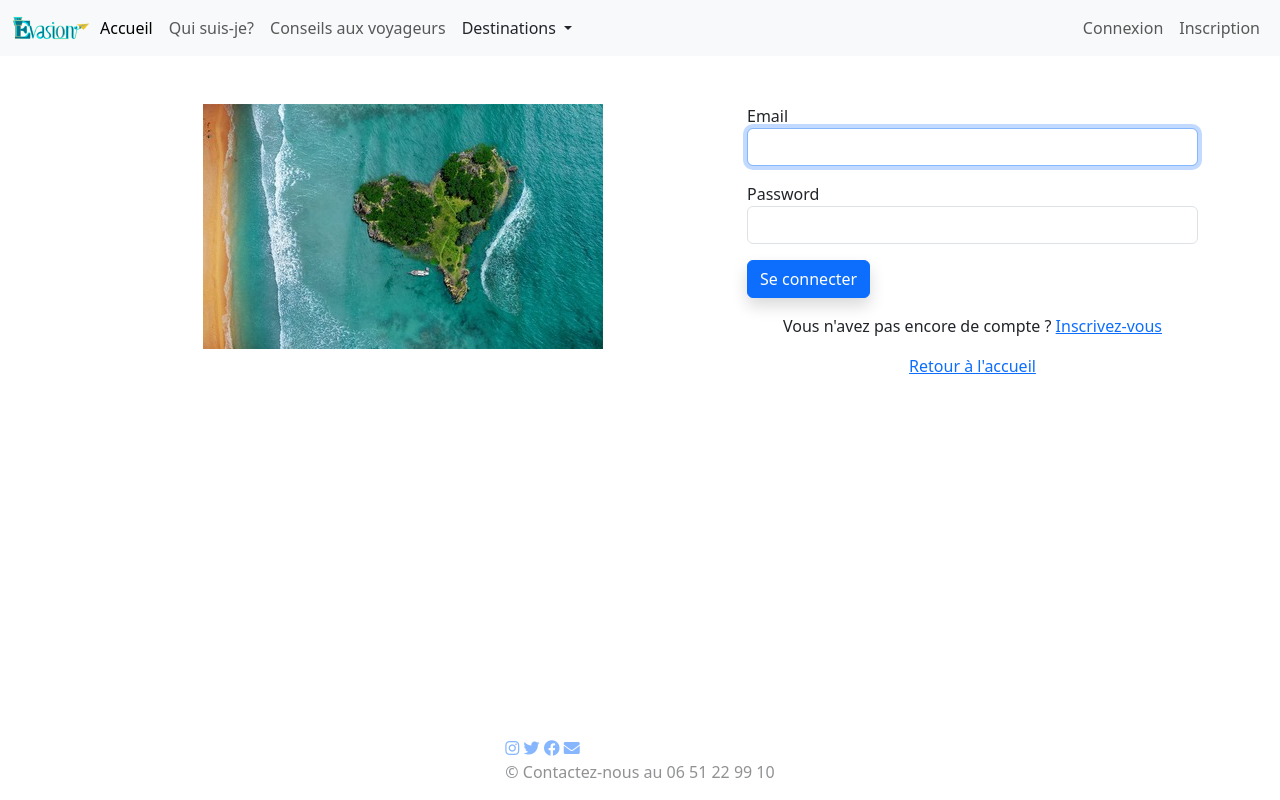
After one commit to Ivana2024/projet_blog20, a Symfony app: template templates/pages/visitor/authentication/login.html.twig in a window 1280 px wide. The commit adds this page. Run offline with Twig, Linux system fonts and the light colour scheme; the template is opened without the code that fills it, so the values that code supplies are empty; some libraries are stand-ins or nearby versions.

Commit message:
sprint2_ticket2_feat_login_systemn_system :Systeme de connexion mis en place.

```diff
--- /dev/null
+++ b/templates/pages/visitor/authentication/login.html.twig
@@ -0,0 +1,59 @@
+
+{% extends 'themes/base_visitor.html.twig' %}
+
+    {% block title %}Inscrivez vous{% endblock %}
+
+
+
+   {% block main %}
+
+
+            <body class="h-100">
+
+            <main class="container my-5">
+                <div class="row">
+                    <div class="col-lg-7 text-center">
+                        <img src="{{asset('img/visitor/registration/island.400x245.jpeg')}}" alt="inscription" ="img-fluid">
+                    </div>
+                    <div class="col-lg-5 d-flex flex-column justify-content-center align-items-center">
+
+                        <form method="POST" class="w-100">
+                            {% if error %}
+                                <div class="text-center alert alert-danger role="alert">{{ error.messageKey|trans(error.messageData, 'security') }}</div>
+                            {% endif %}
+                            {% for message in app.flashes ('succes') %}
+                                {% if error %}
+                                <div class="text-center alert alert-success" role="alert">{{ message }}</div>
+                                {% endif %}
+                            {% endfor %}
+
+                            <div class="mb-3">
+                                <label for="inputEmail">Email</label>
+                                <input type="email" value="{{ last_username }}" name="email" id="inputEmail" class="form-control"
+                                autocomplete="email" required autofocus>
+                            </div>
+                            <div class="mb-3">
+                                <label for="inputPassword">Password</label>
+                                <input type="password" name="password" id="inputPassword" class="form-control"
+                                autocomplete="current-password" required>
+                            </div>
+                            <input type="hidden" name="_csrf_token" value="{{ csrf_token('authenticate') }}">
+
+                            {# <div class="checkbox mb-3">
+                                <label>
+                                    <input type="checkbox" name="_remember_me"> Remember me
+                                </label> #}
+                            <div>
+                                <input type="submit" class="btn btn-primary shadow" value="Se connecter"
+                            </div>
+
+                        </form>
+                            <div class="text-center mt-3">
+                                <p>Vous n'avez pas encore de compte ? <a href="{{path('visitor_registration_register')}}">Inscrivez-vous</a></p>
+                                 <p><a href="{{path('visitor_welcome_index')}}">Retour à l'accueil</a></p>
+                            </div>
+                    </div>
+                 </div>
+            </main>
+
+                        {% endblock %}
--- a/templates/themes/base_visitor.html.twig
+++ b/templates/themes/base_visitor.html.twig
@@ -83,12 +83,19 @@
               </li>
             </ul>
             <ul class="navbar-nav ms-auto">
+                  {% if app.user %}
                           <li class="nav-item">
-                    <a class="nav-link" href="#">Connexion</a>
+                            <a class="nav-link" href="{{path('app_logout')}}">Déconnexion</a>
+                          </li>
+                  {% else %}
+                          <li class="nav-item">
+                            <a class="nav-link" href="{{path('visitor_authentication_login')}}">Connexion</a>
                           </li>
                           <li class="nav-item">
                             <a class="nav-link" href="{{path('visitor_registration_register')}}">Inscription</a>
                           </li>
+                  {% endif %}
+
             </ul>
             </div>
         </div>
```
Also changed, not shown: src/Controller/Visitor/Authentication/LoginController.php (added, +37 -0 lines), src/Controller/Visitor/Registration/RegistrationController.php (+7 -1 lines), src/Entity/User.php (+4 -4 lines), src/Security/LoginAuthenticator.php (added, +58 -0 lines), src/Security/UserChecker.php (added, +31 -0 lines), templates/pages/visitor/registration/register.html.twig (+7 -2 lines), 4 other files. Lines whose indentation alone changed are shown as unchanged.
